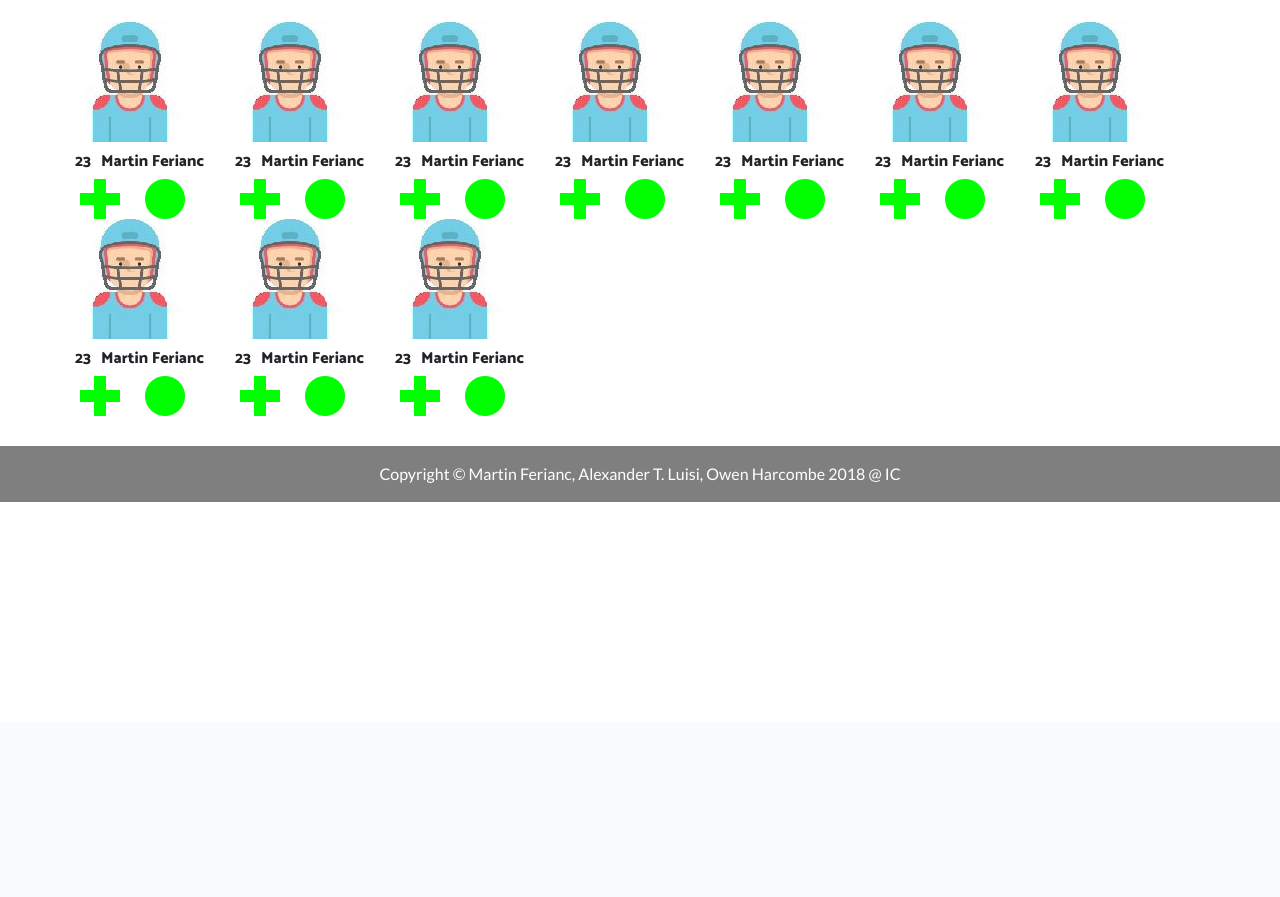
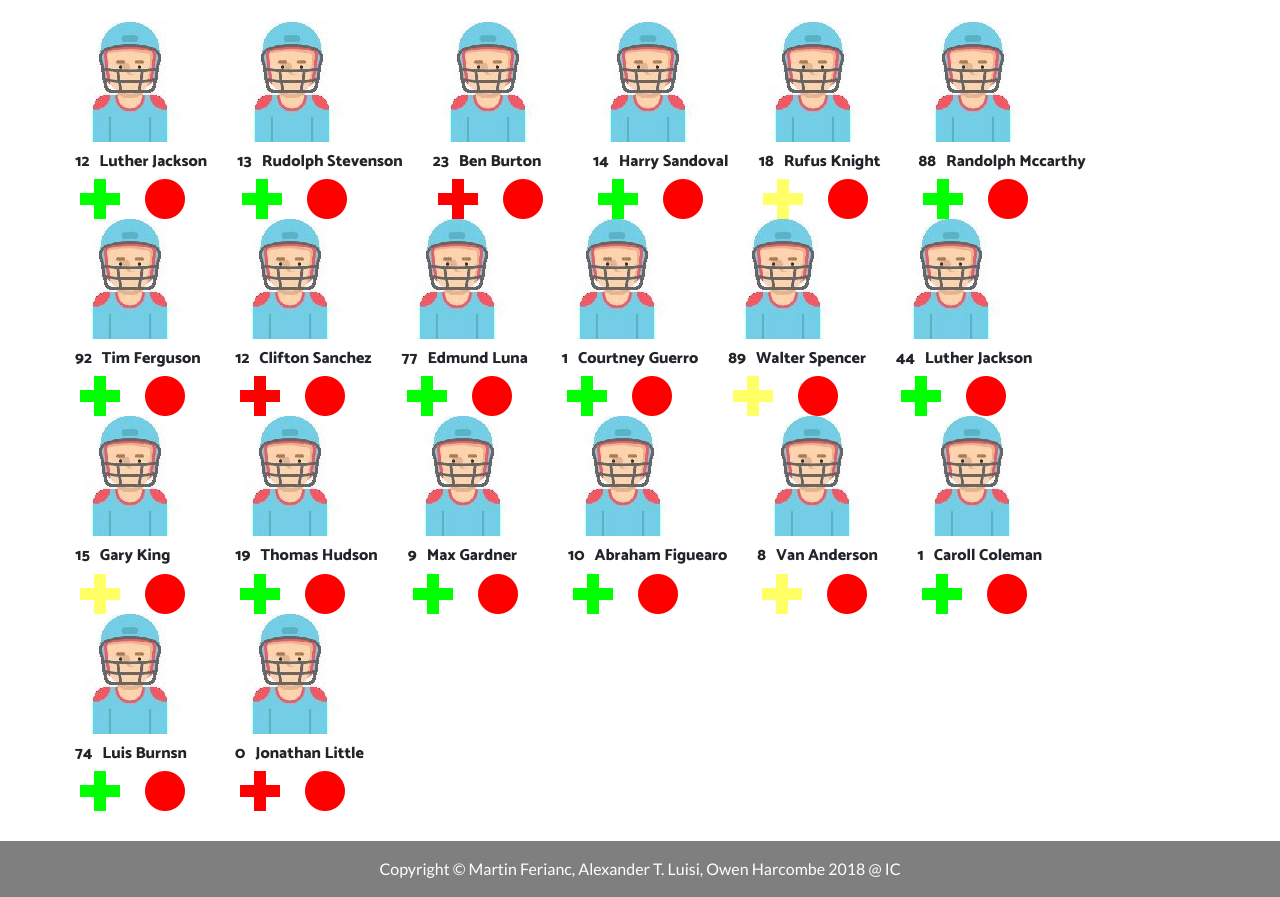
Before and after one commit to martinferianc/EmbeddedSystems-EIE3, a Flask app: page /demo in a window 1280 px wide. Shown: the part 78-975 px from the top of the page. Before the commit the page ends 580 px from the top, so only its background shows below. Run offline with Flask 2, Linux system fonts and the light colour scheme; some libraries are stand-ins or nearby versions.

Commit message:
[cw1] Web app demo statically works

```diff
--- a/Coursework 1/data/team/team.json
+++ b/Coursework 1/data/team/team.json
@@ -4,101 +4,121 @@
     "1":{
         "name": "Luther Jackson",
         "condition" : "good",
-        "number":12
+        "number":12,
+        "on_field": "no"
     },
     "2":{
         "name": "Rudolph Stevenson",
         "condition" : "good",
-        "number":13
+        "number":13,
+        "on_field": "no"
     },
     "3":{
         "name": "Ben Burton",
         "condition" : "critical",
-        "number":23
+        "number":23,
+        "on_field": "no"
     },
     "4":{
         "name": "Harry Sandoval",
         "condition" : "good",
-        "number":14
+        "number":14,
+        "on_field": "no"
     },
     "5":{
         "name": "Rufus Knight",
         "condition" : "bad",
-        "number":18
+        "number":18,
+        "on_field": "no"
     },
     "6":{
         "name": "Randolph Mccarthy",
         "condition" : "good",
-        "number":88
+        "number":88,
+        "on_field": "no"
     },
     "7":{
         "name": "Tim Ferguson",
         "condition" : "good",
-        "number":92
+        "number":92,
+        "on_field": "no"
     },
     "8":{
         "name": "Clifton Sanchez",
         "condition" : "critical",
-        "number":12
+        "number":12,
+        "on_field": "no"
     },
     "9":{
         "name": "Edmund Luna",
         "condition" : "good",
-        "number":77
+        "number":77,
+        "on_field": "no"
     },
     "10":{
         "name": "Courtney Guerro",
         "condition" : "good",
-        "number":1
+        "number":1,
+        "on_field": "no"
     },
     "11":{
         "name": "Walter Spencer",
         "condition" : "bad",
-        "number":89
+        "number":89,
+        "on_field": "no"
     },
     "12":{
         "name": "Luther Jackson",
         "condition" : "good",
-        "number":44
+        "number":44,
+        "on_field": "no"
     },
     "13":{
         "name": "Gary King",
         "condition" : "bad",
-        "number":15
+        "number":15,
+        "on_field": "no"
     },
     "14":{
         "name": "Thomas Hudson",
         "condition" : "good",
-        "number":19
+        "number":19,
+        "on_field": "no"
     },
     "15":{
         "name": "Max Gardner",
         "condition" : "good",
-        "number":9
+        "number":9,
+        "on_field": "no"
     },
     "16":{
         "name": "Abraham Figuearo",
         "condition" : "good",
-        "number":10
+        "number":10,
+        "on_field": "no"
     },
     "17":{
         "name": "Van Anderson",
         "condition" : "bad",
-        "number":8
+        "number":8,
+        "on_field": "no"
     },
     "18":{
         "name": "Caroll Coleman",
         "condition" : "good",
-        "number":1
+        "number":1,
+        "on_field": "no"
     },
     "19":{
         "name": "Luis Burnsn",
         "condition" : "good",
-        "number":74
+        "number":74,
+        "on_field": "no"
     },
     "20":{
         "name": "Jonathan Little",
         "condition" : "critical",
-        "number":0
+        "number":0,
+        "on_field": "no"
     }
 }
--- a/Coursework 1/src/master/main.py
+++ b/Coursework 1/src/master/main.py
@@ -6,4 +6,4 @@ from www.web import create_app
 
 
 app = create_app('dev')
-app.run(debug=True, host="0.0.0.0",port=8080, threaded=True)
+app.run(debug=True, host="0.0.0.0",port=8083, threaded=True)
--- a/Coursework 1/src/master/www/web/landing/views.py
+++ b/Coursework 1/src/master/www/web/landing/views.py
@@ -4,6 +4,7 @@ import os
 import datetime
 import flask
 import logging
+import json
 
 from flask import (
     #Flask,
@@ -15,7 +16,7 @@ from flask import (
     Response,
     session
 )
-
+data = json.load(open("../../data/team/team.json"))
 logger = logging.getLogger("web.landing.views")
 
 def make_error_response(description):
@@ -31,4 +32,9 @@ def index():
 
 @landing.route('/demo', methods=['GET','POST'])
 def demo():
-    return render_template('demo.html', page_title='Demo')
+    data = json.load(open("../../data/team/team.json"))
+    size = data["size"]
+    parsed = []
+    for i in range(1,size+1):
+        parsed.append(data[str(i)])
+    return render_template('demo.html',players=parsed,page_title='Demo')
--- a/Coursework 1/src/master/www/web/templates/demo.html
+++ b/Coursework 1/src/master/www/web/templates/demo.html
@@ -60,116 +60,19 @@
     <section>
         <div class="container" style="padding-top:100px">
             <div class="row" style="padding-bottom:30px">
+                {% for player in players %}
                 <div class="player" style="padding-right:40px">
                     <img src="/static/img/player.jpg"/>
                     <div class="row" style="padding-top:10px">
-                        <h6 style="padding-left:20px">23</h6>
-                        <h6 style="padding-left:10px">Martin Ferianc</h6>
+                        <h6 style="padding-left:20px">{{player['number']}}</h6>
+                        <h6 style="padding-left:10px">{{player['name']}}</h6>
                     </div>
                     <div class="row">
-                        <img src="/static/img/normal.gif" style="padding-left:25px"/>
-                        <img src="/static/img/on_field.png" style="padding-left:25px"/>
+                        <img src="/static/img/{{player['condition']}}.gif" style="padding-left:25px"/>
+                        <img src="/static/img/{{player['on_field']}}.png" style="padding-left:25px"/>
                     </div>
                 </div>
-                <div class="player" style="padding-right:40px">
-                    <img src="/static/img/player.jpg"/>
-                    <div class="row" style="padding-top:10px">
-                        <h6 style="padding-left:20px">23</h6>
-                        <h6 style="padding-left:10px">Martin Ferianc</h6>
-                    </div>
-                    <div class="row">
-                        <img src="/static/img/normal.gif" style="padding-left:25px"/>
-                        <img src="/static/img/on_field.png" style="padding-left:25px"/>
-                    </div>
-                </div>
-                <div class="player" style="padding-right:40px">
-                    <img src="/static/img/player.jpg"/>
-                    <div class="row" style="padding-top:10px">
-                        <h6 style="padding-left:20px">23</h6>
-                        <h6 style="padding-left:10px">Martin Ferianc</h6>
-                    </div>
-                    <div class="row">
-                        <img src="/static/img/normal.gif" style="padding-left:25px"/>
-                        <img src="/static/img/on_field.png" style="padding-left:25px"/>
-                    </div>
-                </div>
-                <div class="player" style="padding-right:40px">
-                    <img src="/static/img/player.jpg"/>
-                    <div class="row" style="padding-top:10px">
-                        <h6 style="padding-left:20px">23</h6>
-                        <h6 style="padding-left:10px">Martin Ferianc</h6>
-                    </div>
-                    <div class="row">
-                        <img src="/static/img/normal.gif" style="padding-left:25px"/>
-                        <img src="/static/img/on_field.png" style="padding-left:25px"/>
-                    </div>
-                </div>
-                <div class="player" style="padding-right:40px">
-                    <img src="/static/img/player.jpg"/>
-                    <div class="row" style="padding-top:10px">
-                        <h6 style="padding-left:20px">23</h6>
-                        <h6 style="padding-left:10px">Martin Ferianc</h6>
-                    </div>
-                    <div class="row">
-                        <img src="/static/img/normal.gif" style="padding-left:25px"/>
-                        <img src="/static/img/on_field.png" style="padding-left:25px"/>
-                    </div>
-                </div>
-                <div class="player" style="padding-right:40px">
-                    <img src="/static/img/player.jpg"/>
-                    <div class="row" style="padding-top:10px">
-                        <h6 style="padding-left:20px">23</h6>
-                        <h6 style="padding-left:10px">Martin Ferianc</h6>
-                    </div>
-                    <div class="row">
-                        <img src="/static/img/normal.gif" style="padding-left:25px"/>
-                        <img src="/static/img/on_field.png" style="padding-left:25px"/>
-                    </div>
-                </div>
-                <div class="player" style="padding-right:40px">
-                    <img src="/static/img/player.jpg"/>
-                    <div class="row" style="padding-top:10px">
-                        <h6 style="padding-left:20px">23</h6>
-                        <h6 style="padding-left:10px">Martin Ferianc</h6>
-                    </div>
-                    <div class="row">
-                        <img src="/static/img/normal.gif" style="padding-left:25px"/>
-                        <img src="/static/img/on_field.png" style="padding-left:25px"/>
-                    </div>
-                </div>
-                <div class="player" style="padding-right:40px">
-                    <img src="/static/img/player.jpg"/>
-                    <div class="row" style="padding-top:10px">
-                        <h6 style="padding-left:20px">23</h6>
-                        <h6 style="padding-left:10px">Martin Ferianc</h6>
-                    </div>
-                    <div class="row">
-                        <img src="/static/img/normal.gif" style="padding-left:25px"/>
-                        <img src="/static/img/on_field.png" style="padding-left:25px"/>
-                    </div>
-                </div>
-                <div class="player" style="padding-right:40px">
-                    <img src="/static/img/player.jpg"/>
-                    <div class="row" style="padding-top:10px">
-                        <h6 style="padding-left:20px">23</h6>
-                        <h6 style="padding-left:10px">Martin Ferianc</h6>
-                    </div>
-                    <div class="row">
-                        <img src="/static/img/normal.gif" style="padding-left:25px"/>
-                        <img src="/static/img/on_field.png" style="padding-left:25px"/>
-                    </div>
-                </div>
-                <div class="player" style="padding-right:40px">
-                    <img src="/static/img/player.jpg"/>
-                    <div class="row" style="padding-top:10px">
-                        <h6 style="padding-left:20px">23</h6>
-                        <h6 style="padding-left:10px">Martin Ferianc</h6>
-                    </div>
-                    <div class="row">
-                        <img src="/static/img/normal.gif" style="padding-left:25px"/>
-                        <img src="/static/img/on_field.png" style="padding-left:25px"/>
-                    </div>
-                </div>
+                {% endfor %}
             </div>
 
         </div>
```
Also changed, not shown: Coursework 1/src/master/www/web/static/img/good.gif (renamed from Coursework 1/src/master/www/web/static/img/normal.gif), Coursework 1/src/master/www/web/static/img/no.png (renamed from Coursework 1/src/master/www/web/static/img/off_field.png), Coursework 1/src/master/www/web/static/img/yes.png (renamed from Coursework 1/src/master/www/web/static/img/on_field.png).
